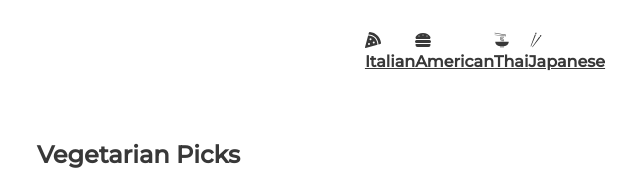
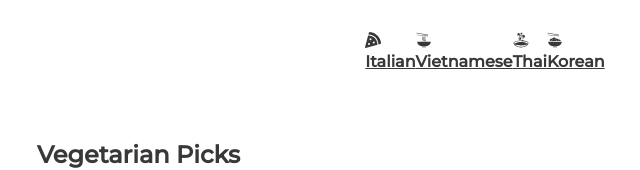
Before and after one commit to Koreanhamster/delicious, a React (Create React App) app: page / in a window 1280 px wide. Shown: the top 170 px of the page, without its empty margins (155-795 px from the left). Built offline with nearby package versions, Linux system fonts and the light colour scheme; no server answers.

Commit message:
design: Category에  American과 Japanese 대신 Vietnames와 Korean 추가
- 아이콘 변경 포함

```diff
--- a/src/components/Category.jsx
+++ b/src/components/Category.jsx
@@ -1,5 +1,5 @@
-import {FaPizzaSlice, FaHamburger} from 'react-icons/fa'
-import {GiNoodles, GiChopsticks} from 'react-icons/gi'
+import {FaPizzaSlice} from 'react-icons/fa'
+import {GiNoodles, GiBowlOfRice, GiBubblingBowl} from 'react-icons/gi'
 import styled from 'styled-components'
 import {NavLink} from 'react-router-dom'
 
@@ -13,17 +13,17 @@ function Category() {
         <FaPizzaSlice/>
         <h4>Italian</h4>
       </NavLink>
-      <NavLink to={'/cuisine/American'}>
-        <FaHamburger/>
-        <h4>American</h4>
+      <NavLink to={'/cuisine/Vietnamese'}>
+        <GiNoodles/>
+        <h4>Vietnamese</h4>
       </NavLink>
       <NavLink to={'/cuisine/Thai'}>
-        <GiNoodles/>
+        <GiBubblingBowl/>
         <h4>Thai</h4>
       </NavLink>
-      <NavLink to={'/cuisine/Japanese'}>
-        <GiChopsticks/>
-        <h4>Japanese</h4>
+      <NavLink to={'/cuisine/Korean'}>
+        <GiBowlOfRice/>
+        <h4>Korean</h4>
       </NavLink>
     </List>
   )
```
